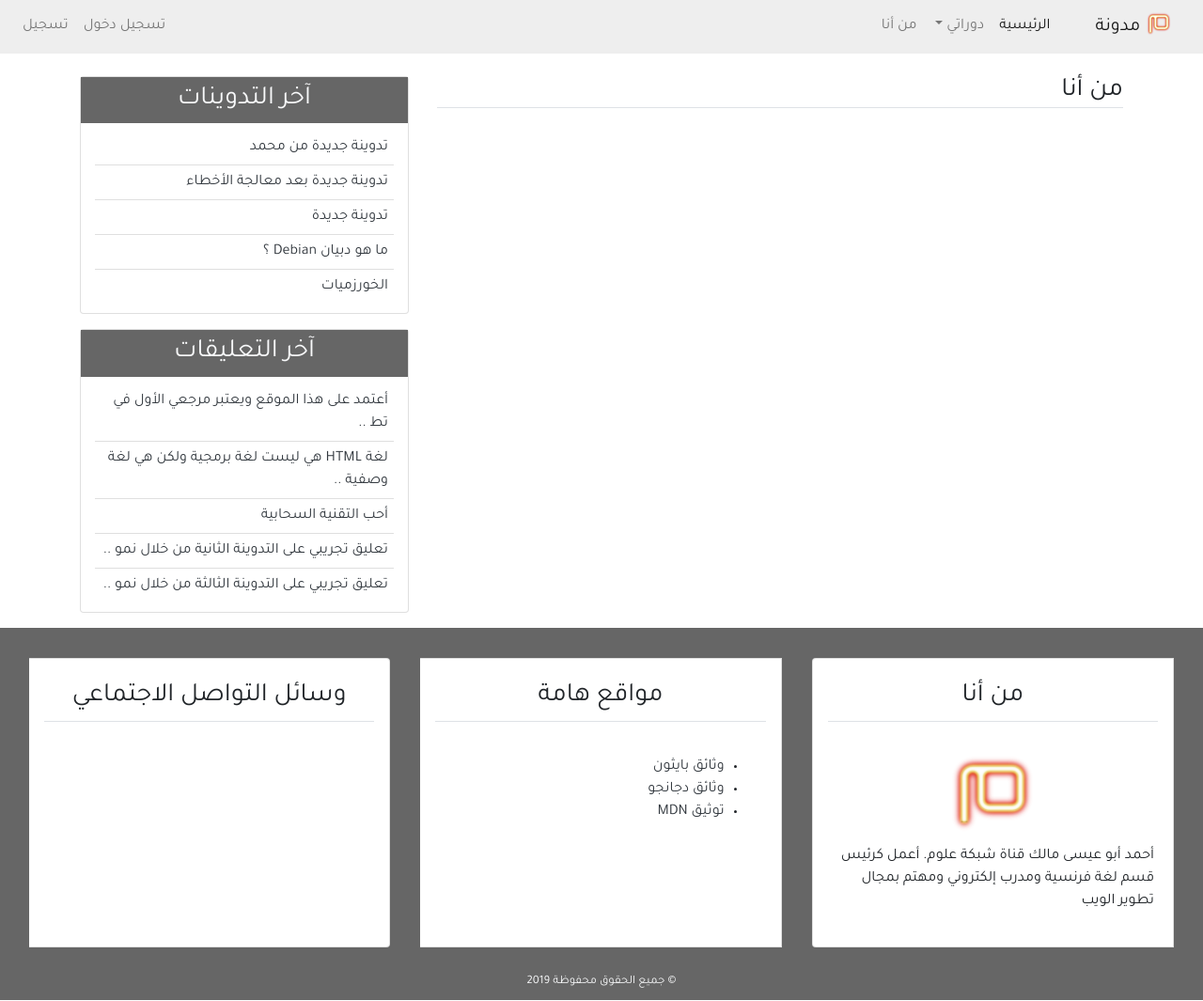
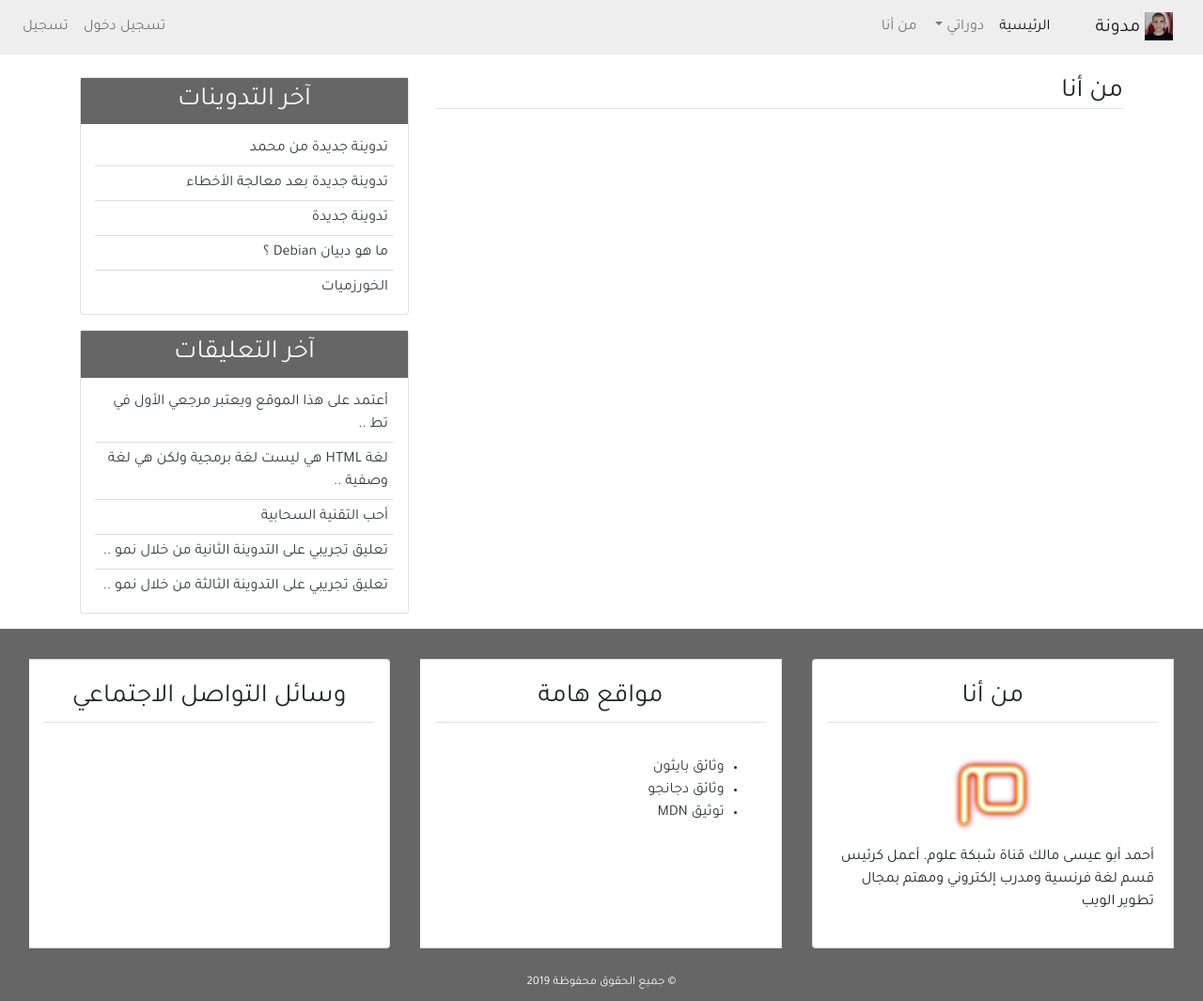
Before and after one commit to mahmoudahmed22/blog-advanced-2019-2, a Django app: page /about/ in a window 1280 px wide. Shown: the whole page at 94% size. Run offline with Django 3.2, Linux system fonts and the light colour scheme; data comes from the database, SQL or seed files in the repository; some libraries are stand-ins or nearby versions.

Commit message:
Initial commit

```diff
--- a/blog/templates/blog/base.html
+++ b/blog/templates/blog/base.html
@@ -22,7 +22,7 @@
         <!--Start Navbar-->
         <nav class="navbar navbar-expand-lg navbar-light bg-light">
             <a class="navbar-brand" href="#">
-                <img src="{% static 'blog/images/mim-logo.png' %}" alt="شعار مدونة" width="30px">
+                <img src="{% static 'blog/images/2.PNG' %}" alt="شعار مدونة" width="30px">
                 مدونة</a>
             <button class="navbar-toggler" type="button" data-toggle="collapse" data-target="#navbarSupportedContent"
                 aria-controls="navbarSupportedContent" aria-expanded="false" aria-label="Toggle navigation">
```
Also changed, not shown: blog/static/blog/images/2.PNG (added).
